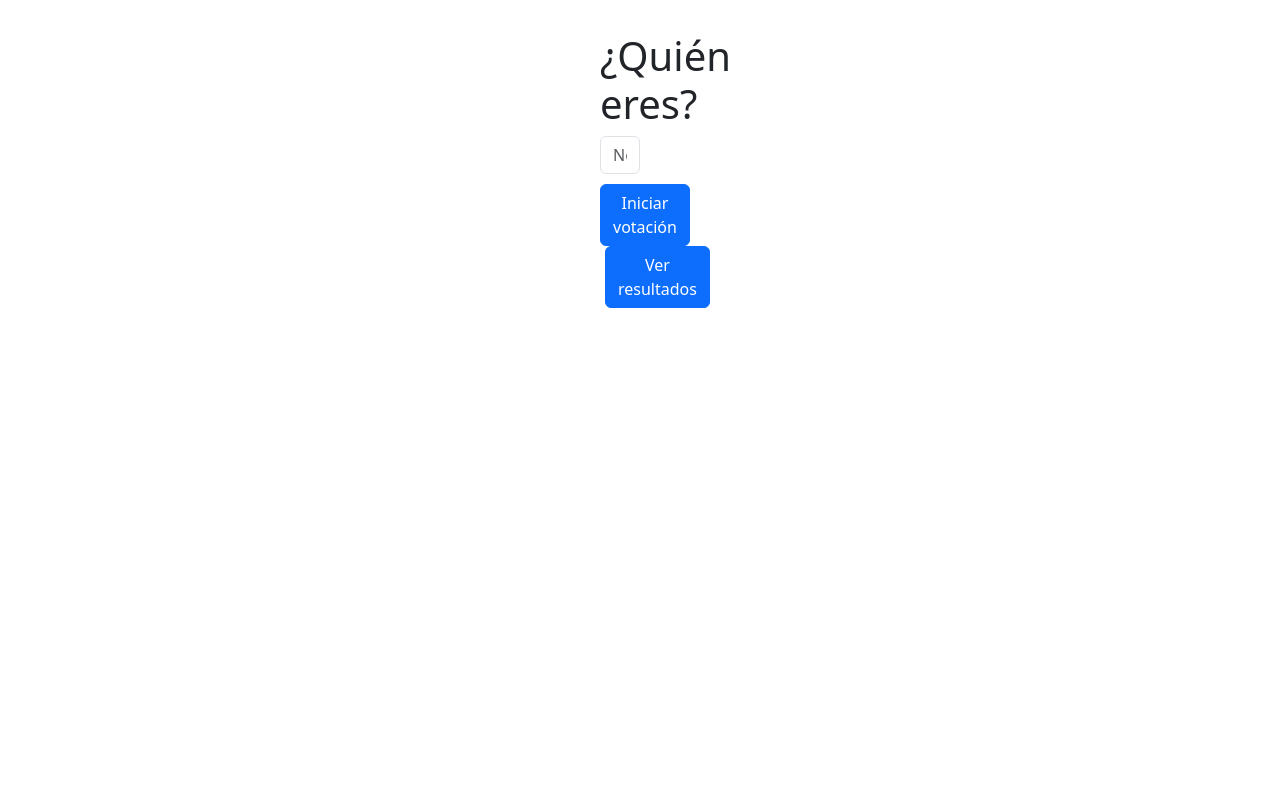
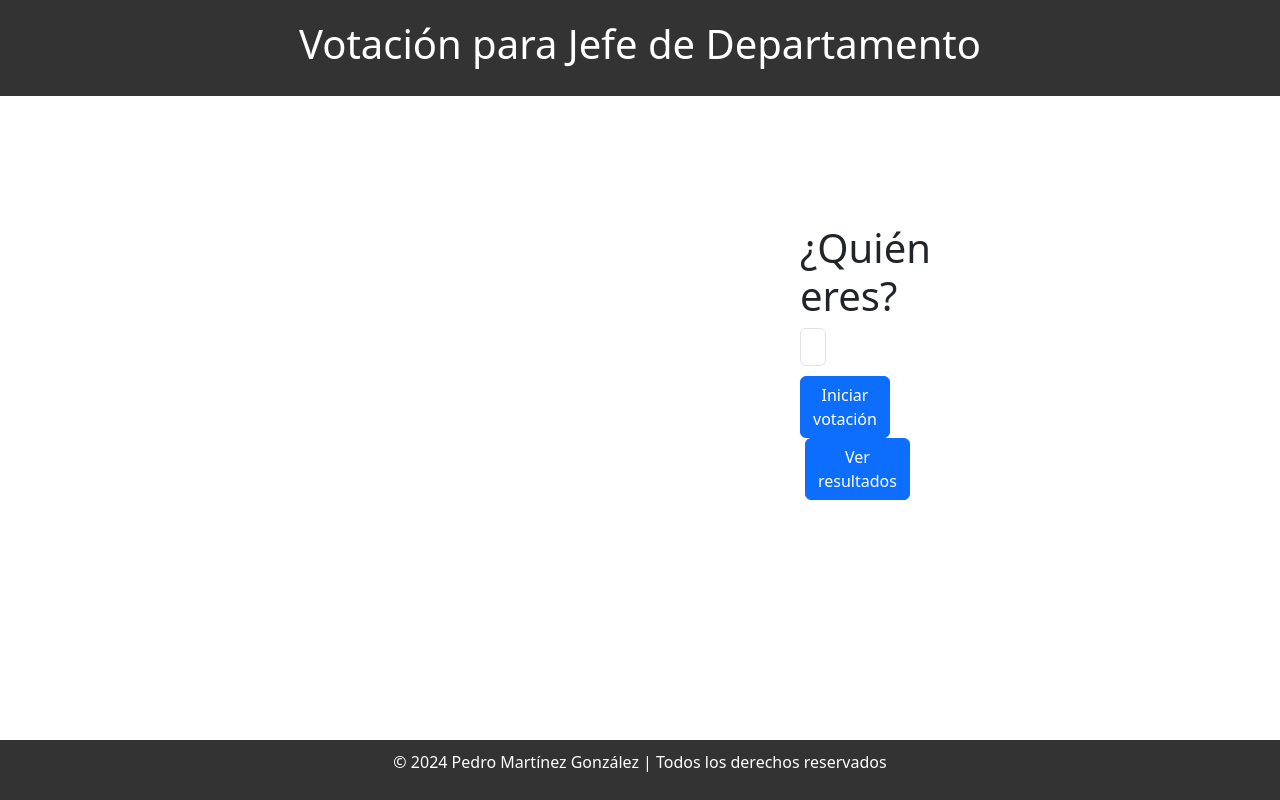
Before and after one commit to PericoMar/ud02, a PHP site: page /inicio.php in a window 1280 px wide. Run offline with PHP 8.4, Linux system fonts and the light colour scheme; data comes from the database, SQL or seed files in the repository.

Commit message:
[Update] Added header and footer

```diff
--- a/BOLETIN TEMA 3 EXTRA/inicio.php
+++ b/BOLETIN TEMA 3 EXTRA/inicio.php
@@ -1,31 +1,63 @@
 <!DOCTYPE html>
 <html lang="en">
+
 <head>
     <meta charset="UTF-8">
     <meta name="viewport" content="width=device-width, initial-scale=1.0">
-    <link href="https://cdn.jsdelivr.net/npm/bootstrap@5.3.2/dist/css/bootstrap.min.css" rel="stylesheet" integrity="sha384-T3c6CoIi6uLrA9TneNEoa7RxnatzjcDSCmG1MXxSR1GAsXEV/Dwwykc2MPK8M2HN" crossorigin="anonymous">
+    <link href="https://cdn.jsdelivr.net/npm/bootstrap@5.3.2/dist/css/bootstrap.min.css" rel="stylesheet"
+        integrity="sha384-T3c6CoIi6uLrA9TneNEoa7RxnatzjcDSCmG1MXxSR1GAsXEV/Dwwykc2MPK8M2HN" crossorigin="anonymous">
     <title>Document</title>
     <style>
-        body{
-            margin:32px 600px;
+        body {
+            height: 100vh;
+            text-align: center;
+            display: flex;
+            flex-direction: column;
         }
-        .select-empleados{
-            width:35%;
-            margin-bottom:20px;
+
+        header {
+            background-color: #333;
+            color: #fff;
+            padding: 20px;
+            font-size: 24px;
+            margin: 0;
+            text-align: center;
         }
-        .form-empleados{
-            display:inline;
+
+        main {
+            margin: 128px 800px;
         }
-        .form-results{
-            display:inline;
-            margin-left:5px;
+
+        .select-empleados {
+            width: 35%;
+            margin-bottom: 20px;
         }
-        .input-datalist{
-            width:50%;
-            margin-bottom:10px;
+
+        .form-empleados {
+            display: inline;
+        }
+
+        .form-results {
+            display: inline;
+            margin-left: 5px;
+        }
+
+        .input-datalist {
+            width: 100%;
+            margin-bottom: 10px;
+        }
+
+        footer {
+            background-color: #333;
+            color: #fff;
+            padding: 10px;
+            position: fixed;
+            bottom: 0;
+            width: 100%;
         }
     </style>
 </head>
+
 <body>
     <!-- Lista de empleados que no hayan votado (Que no tengan relleno el campo VOTO) -->
     <!-- Pulsan iniciar votacion y se redirije a una tabla de empleados(ES_CANDIDATO && NO EL MISMO) con botones al lado: -->
@@ -44,19 +76,26 @@
                             WHERE VOTO IS NULL;";
     $result = $conn->query($query);
     $row = $result->fetch(PDO::FETCH_ASSOC);
-        if($row){
+    if ($row) {
         ?>
 
+        <header>
+            <h1>Votación para Jefe de Departamento</h1>
+        </header>
+
+        <main>
             <h1>¿Quién eres?</h1>
             <form action="votar.php" method=post class=form-empleados>
                 <input list="empleados" name=dni-votante class="form-control input-datalist" placeholder="Nombre o DNI">
-        <datalist id="empleados" >
+                <datalist id="empleados">
                     <?php
-                    while($row){
+                    while ($row) {
                         $empleado = $row['EMPLEADO'];
                         $dni = $row['DNI'];
                         ?>
-                        <option value="<?php echo $dni ?>" ><?php echo $empleado ?></option>
+                        <option value="<?php echo $dni ?>">
+                            <?php echo $empleado ?>
+                        </option>
                         <?php
                         $row = $result->fetch(PDO::FETCH_ASSOC);
                     }
@@ -74,5 +113,10 @@
         <form action="resultados.php" class=form-results>
             <button class="btn btn-primary">Ver resultados</button>
         </form>
+    </main>
+    <footer>
+        <p>&copy; 2024 Pedro Martínez González | Todos los derechos reservados</p>
+    </footer>
 </body>
+
 </html>
```
Also changed, not shown: BOLETIN TEMA 3 EXTRA/cerrar_votacion.php (+39 -7 lines), BOLETIN TEMA 3 EXTRA/resultados.php (+55 -17 lines), BOLETIN TEMA 3 EXTRA/votar.php (+36 -6 lines). Lines whose indentation alone changed are shown as unchanged.
